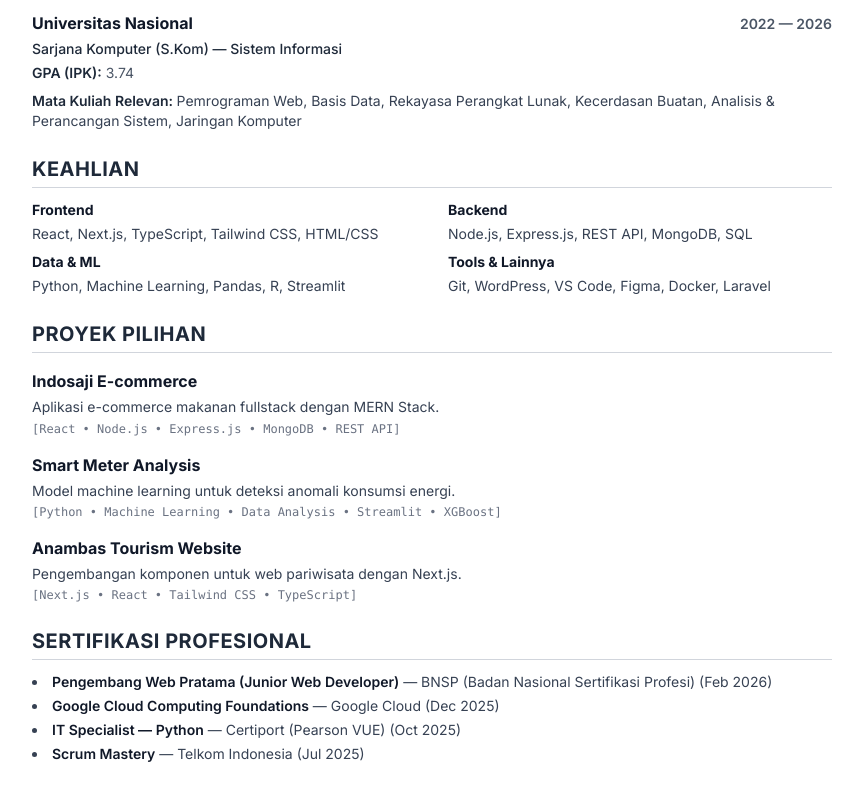
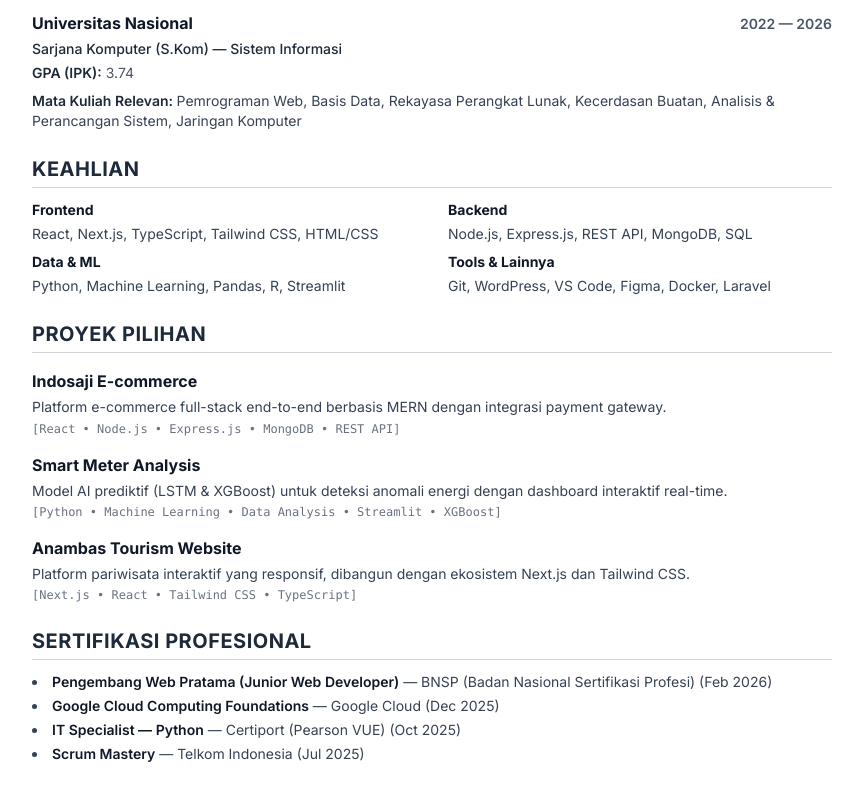
Before and after one commit to ferdiansyach/personalwebsite, a Next.js app: page /portfolio-pdf in a window 1280 px wide. Shown: the part 1146-1946 px from the top of the page, without its empty margins (208-1071 px from the left). Built offline with nearby package versions, Linux system fonts and the light colour scheme.

Commit message:
Content: Memperbarui deskripsi singkat proyek agar lebih menjual dan profesional

```diff
--- a/src/data/projects.ts
+++ b/src/data/projects.ts
@@ -5,8 +5,8 @@ export const projects: Project[] = [
     slug: "indosaji",
     title: "Indosaji E-commerce",
     description: {
-      id: "Aplikasi e-commerce makanan fullstack dengan MERN Stack.",
-      en: "Fullstack food e-commerce app built with the MERN Stack.",
+      id: "Platform e-commerce full-stack end-to-end berbasis MERN dengan integrasi payment gateway.",
+      en: "An end-to-end full-stack e-commerce platform based on MERN with payment gateway integration.",
     },
     longDescription: {
       id: "Indosaji adalah aplikasi web e-commerce yang dirancang khusus untuk industri makanan dan minuman. Proyek ini dikembangkan secara end-to-end, mencakup sisi klien (pengguna) dan sisi server (admin), untuk memberikan pengalaman belanja online yang mulus dan manajemen yang efisien. Sebagai Fullstack Developer, bertanggung jawab penuh atas arsitektur aplikasi, mulai dari perancangan skema database di MongoDB, pembuatan RESTful API menggunakan Node.js & Express, hingga pengembangan antarmuka pengguna (UI) yang dinamis dan interaktif dengan React. Proyek ini juga mengintegrasikan payment gateway Stripe untuk proses transaksi yang aman.",
@@ -36,8 +36,8 @@ export const projects: Project[] = [
     slug: "smart-meter",
     title: "Smart Meter Analysis",
     description: {
-      id: "Model machine learning untuk deteksi anomali konsumsi energi.",
-      en: "Machine learning model to detect energy consumption anomalies.",
+      id: "Model AI prediktif (LSTM & XGBoost) untuk deteksi anomali energi dengan dashboard interaktif real-time.",
+      en: "Predictive AI models (LSTM & XGBoost) for energy anomaly detection with a real-time interactive dashboard.",
     },
     longDescription: {
       id: "Proyek analisis data konsumsi energi smart meter menggunakan teknik machine learning untuk mendeteksi pola anomali dan mengoptimalkan efisiensi energi. Melibatkan pemrosesan data besar, feature engineering, dan implementasi model prediktif menggunakan Gradient Boosting dan LSTM. Dashboard interaktif dibangun menggunakan Streamlit untuk visualisasi hasil analisis secara real-time.",
@@ -65,8 +65,8 @@ export const projects: Project[] = [
     slug: "anambas",
     title: "Anambas Tourism Website",
     description: {
-      id: "Pengembangan komponen untuk web pariwisata dengan Next.js.",
-      en: "Component development for a tourism website using Next.js.",
+      id: "Platform pariwisata interaktif yang responsif, dibangun dengan ekosistem Next.js dan Tailwind CSS.",
+      en: "An interactive and responsive tourism platform built with the Next.js and Tailwind CSS ecosystem.",
     },
     longDescription: {
       id: "Proyek pengembangan website pariwisata untuk Kepulauan Anambas menggunakan Next.js dan Tailwind CSS. Bertanggung jawab dalam mengembangkan komponen-komponen UI yang menarik dan responsif, serta berkolaborasi dalam arsitektur front-end untuk meningkatkan performa website secara keseluruhan.",
@@ -93,8 +93,8 @@ export const projects: Project[] = [
     slug: "unasfest",
     title: "Website UNAS FEST",
     description: {
-      id: "Fullstack developer untuk website resmi festival universitas.",
-      en: "Fullstack developer for the university's official festival website.",
+      id: "Portal website resmi berskala besar untuk mendukung operasional festival tahunan universitas.",
+      en: "A large-scale official web portal to support the operations of the university's annual festival.",
     },
     longDescription: {
       id: "Website resmi untuk UNAS FEST (Universitas Nasional Festival), sebuah acara besar tahunan universitas. Dikembangkan sebagai fullstack developer yang bertanggung jawab dalam membangun komponen website yang responsif menggunakan TypeScript dan Tailwind CSS. Melakukan pengujian dan debugging komponen untuk memastikan stabilitas dan performa optimal.",
@@ -121,8 +121,8 @@ export const projects: Project[] = [
     slug: "himasi",
     title: "HIMASI UNAS Website",
     description: {
-      id: "Mengembangkan dan mengelola website resmi himpunan mahasiswa.",
-      en: "Developed and managed the official student association website.",
+      id: "Sistem Manajemen Konten (CMS) profesional yang dioptimalkan untuk organisasi himpunan mahasiswa.",
+      en: "A professional Content Management System (CMS) optimized for the student association.",
     },
     longDescription: {
       id: "Website resmi Himpunan Mahasiswa Sistem Informasi (HIMASI) Universitas Nasional. Bertanggung jawab dalam mengembangkan dan mengelola website menggunakan WordPress, termasuk pembuatan konten, manajemen plugin, dan optimasi performa untuk meningkatkan keterlibatan anggota himpunan.",
```
